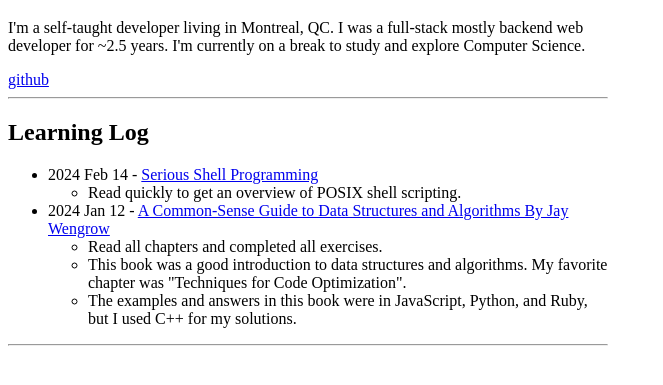
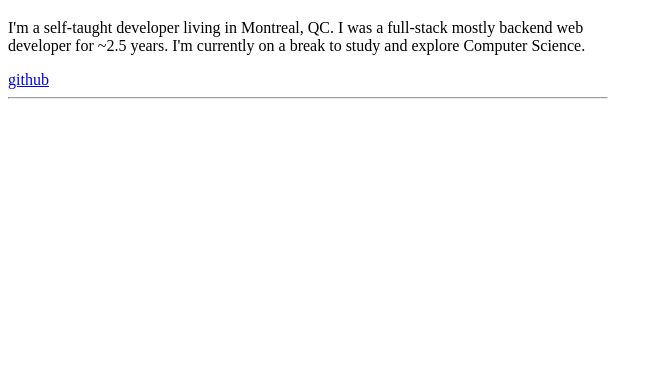
Before and after one commit to mustafa-ozturk/mustafa-ozturk.github.io, a plain HTML site: page index.html in a window 1280 px wide. Shown: the part 61-446 px from the top of the page, without its empty margins (0-663 px from the left). Drawn offline with Linux system fonts and the light colour scheme.

Commit message:
remove learning log

```diff
--- a/index.html
+++ b/index.html
@@ -12,38 +12,5 @@
     </p>
     <a href="https://github.com/mustafa-ozturk">github</a>
     <hr>
-
-    <h2>Learning Log</h2>
-    <ul>
-        <li>2024 Feb 14 -
-            <a
-                href="https://freebsdfrau.gitbook.io/serious-shell-programming/"
-                target="_blank">
-                Serious Shell Programming
-            </a>
-        </li>
-        <ul>
-            <li>Read quickly to get an overview of POSIX shell scripting.</li>
-        </ul>
-        <li>2024 Jan 12 -
-            <a
-                href="https://pragprog.com/titles/jwdsal2/a-common-sense-guide-to-data-structures-and-algorithms-second-edition/"
-                target="_blank">
-                A Common-Sense Guide to Data Structures and Algorithms By Jay Wengrow
-            </a>
-        </li>
-        <ul>
-            <li>Read all chapters and completed all exercises.</li>
-            <li>
-                This book was a good introduction to data structures and algorithms.
-                My favorite chapter was "Techniques for Code Optimization".
-            </li>
-            <li>
-                The examples and answers in this book were in JavaScript,
-                Python, and Ruby, but I used C++ for my solutions.
-            </li>
-        </ul>
-    </ul>
-    <hr>
 </body>
 </html>
```
